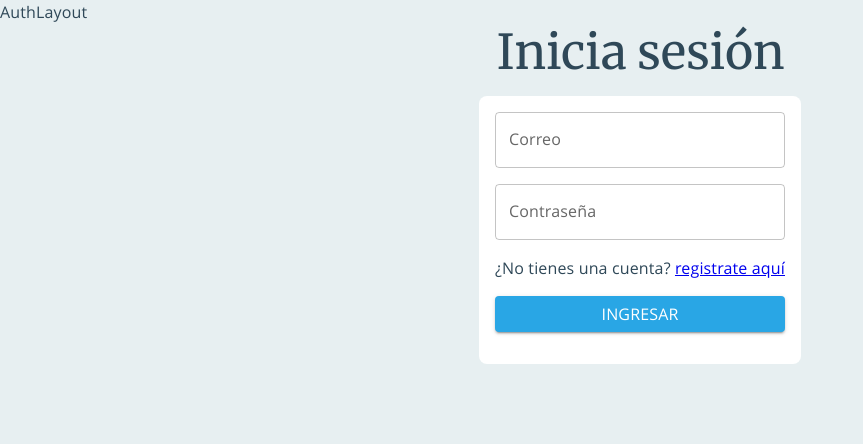
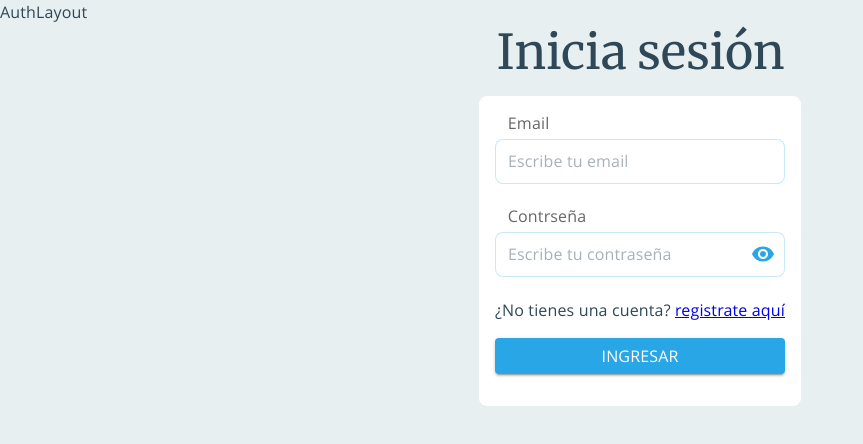
Before and after one commit to manuelRivero/login-app-frontend, a React (Create React App) app: page /auth/login in a window 1280 px wide. Shown: the top 444 px of the page, without its empty margins (0-863 px from the left). Built offline with nearby package versions, Linux system fonts and the light colour scheme; no server answers.

Commit message:
[add] login form validation handler

```diff
--- a/src/screens/login/index.tsx
+++ b/src/screens/login/index.tsx
@@ -9,9 +9,29 @@ import {
 import React, { useState } from "react";
 import CustomButton from "../../components/shared/customButton";
 import { Link } from "react-router-dom";
+import CustomInput from "../../components/shared/customInput";
+// form
+import { useForm, Controller } from "react-hook-form";
+import { yupResolver } from "@hookform/resolvers/yup";
+import * as yup from "yup";
+import { LoginRequest } from "../../services/authApi";
+
+const schema = yup.object({
+  email: yup.string().email("Email invalido").required("Campo requerido"),
+  password: yup.string().required("Campo requerido"),
+
+});
+
 
 export default function Login() {
   const [loadingSubmit, setLoadingSubmit] = useState<boolean>(false);
+  const { control, handleSubmit } = useForm<LoginRequest>({
+    resolver: yupResolver(schema),
+  });
+
+  const submit = (values: LoginRequest) => {
+    console.log("values", values);
+  };
   return (
     <Container>
       <Grid
@@ -25,13 +45,49 @@ export default function Login() {
             Inicia sesión
           </Typography>
           <Box sx={{ background: "#fff", padding: 2, borderRadius: 2, marginTop:2 }}>
-            <form>
-              <Stack direction="column" sx={{ marginBottom: 2 }}>
-                <TextField id="email" label="Correo" variant="outlined" />
-              </Stack>
-              <Stack direction="column" sx={{ marginBottom: 2 }}>
-                <TextField id="email" label="Contraseña" variant="outlined" />
-              </Stack>
+            <form onSubmit={handleSubmit(submit)}>
+            <Box sx={{ marginBottom: "1rem" }}>
+        <Controller
+          name={"email"}
+          control={control}
+          render={({ field, fieldState }) => (
+            <CustomInput
+              type="text"
+              error={fieldState.error}
+              value={field.value}
+              onChange={(
+                e: React.ChangeEvent<HTMLInputElement | HTMLTextAreaElement>
+              ) => {
+                field.onChange(e.target.value);
+              }}
+              label="Email"
+              outline={true}
+              placeholder="Escribe tu email"
+            />
+          )}
+        />
+      </Box>
+      <Box sx={{ marginBottom: "1rem" }}>
+        <Controller
+          name={"email"}
+          control={control}
+          render={({ field, fieldState }) => (
+            <CustomInput
+              type="password"
+              error={fieldState.error}
+              value={field.value}
+              onChange={(
+                e: React.ChangeEvent<HTMLInputElement | HTMLTextAreaElement>
+              ) => {
+                field.onChange(e.target.value);
+              }}
+              label="Contrseña"
+              outline={true}
+              placeholder="Escribe tu contraseña"
+            />
+          )}
+        />
+      </Box>
               <Box sx={{ marginBottom: 2 }}>
                 <Typography variant={"body1"} component={"small"}>
                   ¿No tienes una cuenta?{" "}
```
